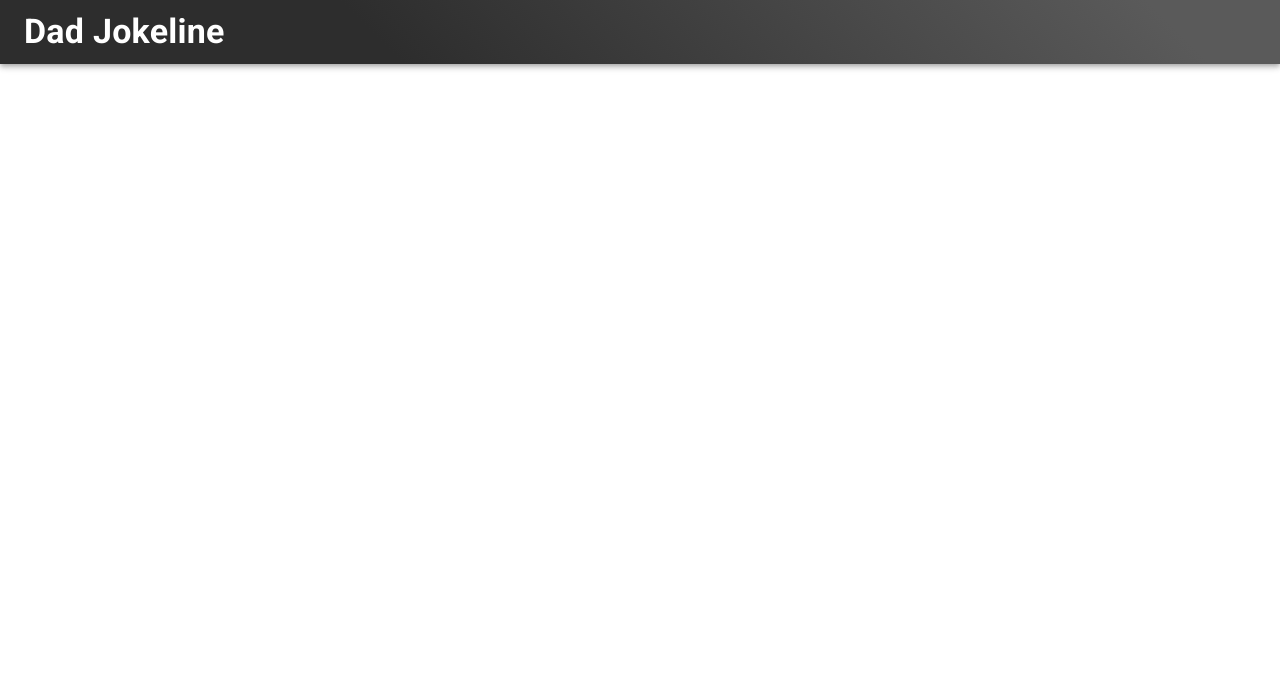
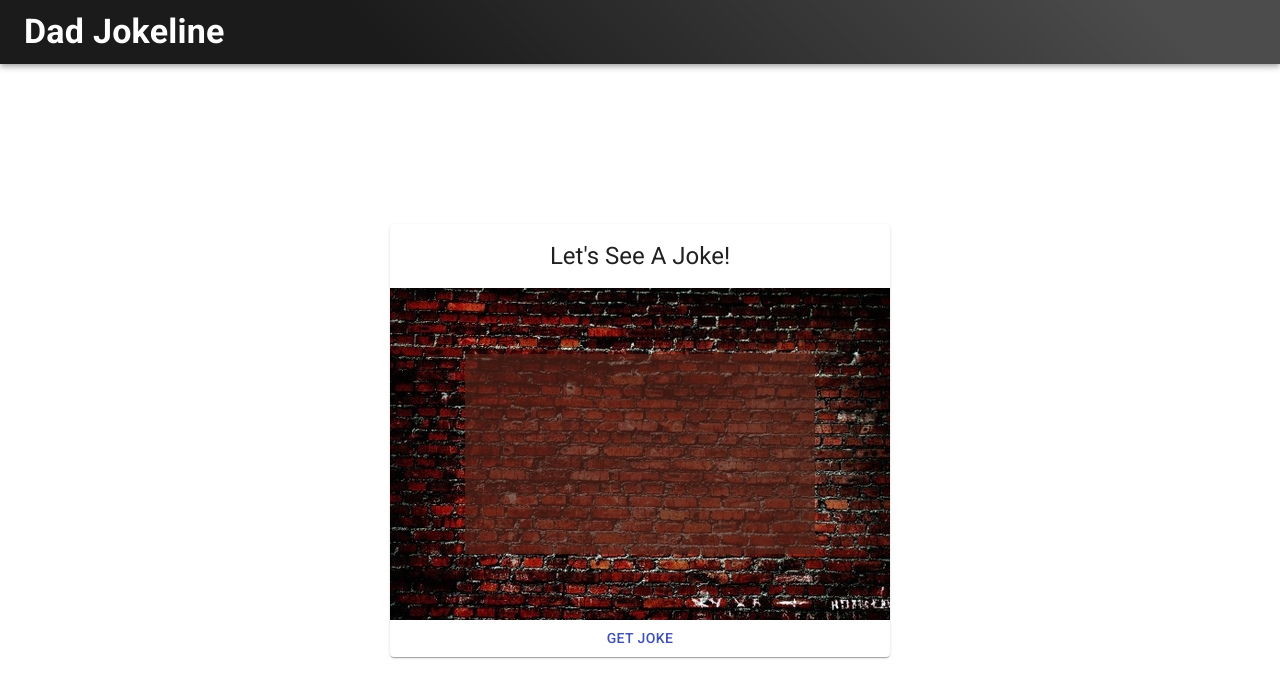
Before and after one commit to ericmhanson/dad-jokeline, a React (Create React App) app: page / in a window 1280 px wide. Shown: the top 698 px of the page. Built offline with nearby package versions, Linux system fonts and the light colour scheme.

Commit message:
added displaying random joke to main page

```diff
--- a/src/App.js
+++ b/src/App.js
@@ -1,10 +1,12 @@
 import Header from './Components/Header'
+import Jokes from './Components/Jokes'
 import './App.css';
 
 function App() {
   return (
     <div className="App">
       <Header />
+      <Jokes />
     </div>
   );
 }
--- a/src/Components/Header.js
+++ b/src/Components/Header.js
@@ -1,29 +1,25 @@
-import AppBar from '@material-ui/core/AppBar'
-import Toolbar from '@material-ui/core/Toolbar'
-import Typography from '@material-ui/core/Typography'
-import { makeStyles } from '@material-ui/core/styles'
+import { makeStyles, AppBar, Toolbar, Typography } from "@material-ui/core";
 
 const useStyles = makeStyles({
   header: {
-        background: 'linear-gradient(45deg, #2D2D2D 30%, #5A5A5A 90%)',
+    background: "linear-gradient(45deg, #1B1B1B 30%, #4D4C4C 90%)",
     border: 0,
   },
   title: {
-        fontWeight: 'bold',
-
-    }
-})
+    fontWeight: "bold",
+  },
+});
 
 export default function Header() {
-    const classes = useStyles()
+  const classes = useStyles();
 
   return (
-        <div>
     <AppBar position="static" className={classes.header}>
       <Toolbar>
-                    <Typography variant="h4" className={classes.title}>Dad Jokeline</Typography>
+        <Typography variant="h4" className={classes.title}>
+          Dad Jokeline
+        </Typography>
       </Toolbar>
     </AppBar>
-        </div>
-    )
+  );
 }
--- /dev/null
+++ b/src/Components/Jokes.js
@@ -0,0 +1,75 @@
+import React, { useState } from "react";
+import {
+  makeStyles,
+  Card,
+  CardHeader,
+  CardContent,
+  Typography,
+  Button,
+  Box,
+} from "@material-ui/core";
+import background from "../brick.jpg";
+
+const useStyles = makeStyles({
+  jokes: {
+    margin: "auto",
+    marginTop: "10rem",
+    width: "500px",
+  },
+  jokespace: {
+    backgroundImage: `url(${background})`,
+    height: "300px",
+    display: "flex",
+    justifyContent: "center",
+    alignItems: "center",
+  },
+  box: {
+    height: "200px",
+    width: "350px",
+    background: "#532319",
+    opacity: "0.7",
+    display: "flex",
+    justifyContent: "center",
+    alignItems: "center",
+    margin: "1rem",
+  },
+  text: {
+    color: "white",
+    fontWeight: "bold",
+    fontSize: "1rem",
+  },
+});
+
+const Jokes = () => {
+  const classes = useStyles();
+  const [joke, setJoke] = useState("");
+
+  const getJoke = async () => {
+    const res = await fetch("https://icanhazdadjoke.com/", {
+      headers: {
+        Accept: "application/json",
+      },
+    });
+    const data = await res.json();
+
+    setJoke(data.joke);
+  };
+
+  return (
+    <Card className={classes.jokes}>
+      <CardHeader title="Let's See A Joke!" />
+      <CardContent className={classes.jokespace}>
+        <Box className={classes.box}>
+          <Typography className={classes.text} variant="overline">
+            {joke}
+          </Typography>
+        </Box>
+      </CardContent>
+      <Button color="primary" onClick={getJoke}>
+        Get Joke
+      </Button>
+    </Card>
+  );
+};
+
+export default Jokes;
```
Also changed, not shown: src/brick.jpg (added), 1 other file (tests, documents, lock files or other folders). Lines whose indentation alone changed are shown as unchanged.
